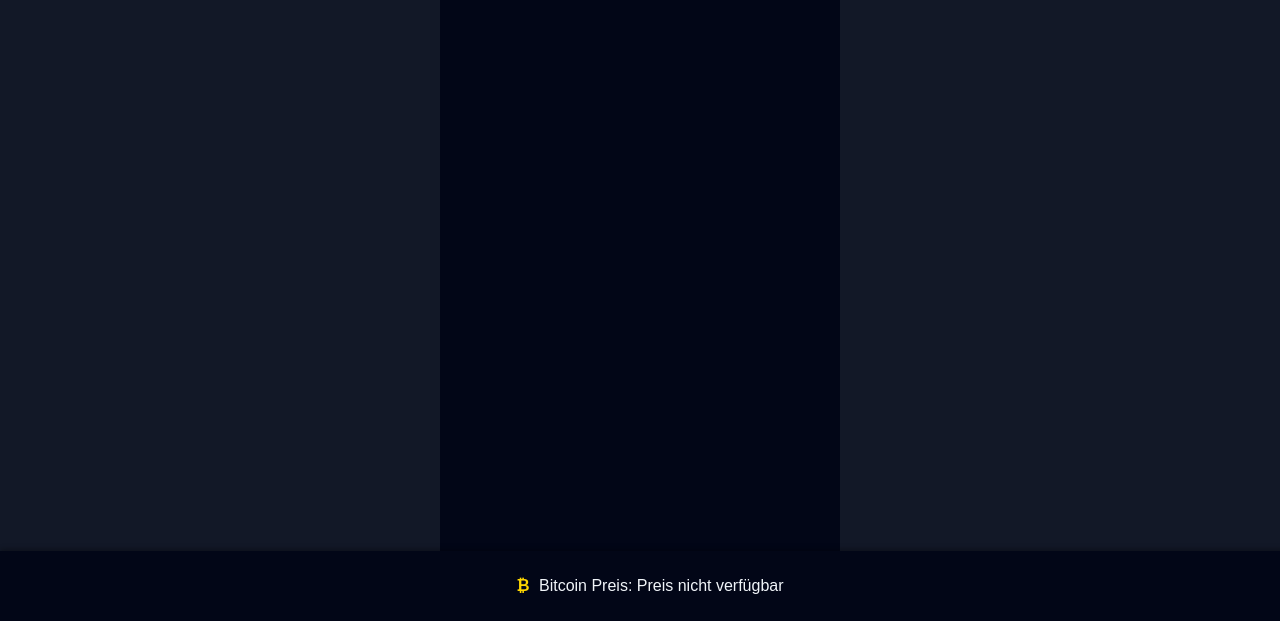
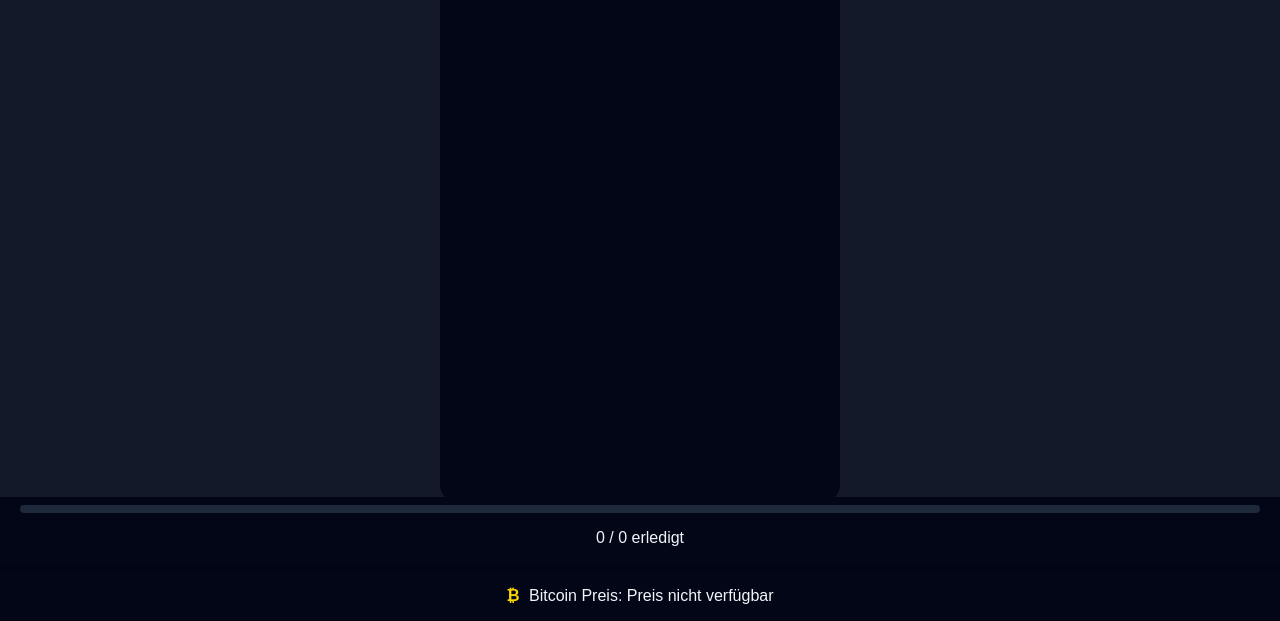
Before and after one commit to Dodorion/test, a plain HTML site: page index.html in a window 1280 px wide. Shown: the part 179-800 px from the top of the page. Drawn offline with Linux system fonts and the light colour scheme; no server answers.

Commit message:
Update style.css

```diff
--- a/style.css
+++ b/style.css
@@ -4,18 +4,17 @@ body {
   height: 100vh;
   overflow: hidden;
   background: #121827;
+  color: #f1f5f9;
   font-family: sans-serif;
-  color: #f1f5f9; /* ← DAS FEHLTE */
 }
 
+/* APP */
 .app {
-  height: calc(100vh - 50px); /* Footer-Höhe abziehen */
-  overflow-y: auto;          /* App scrollt */
-  background: #020617;
+  height: calc(100vh - 120px); /* Platz für Progress + Footer */
+  overflow-y: auto;
   padding: 20px;
   box-sizing: border-box;
-
-  width: 100%;
+  background: #020617;
   max-width: 400px;
   margin: 0 auto;
   border-radius: 16px;
@@ -107,35 +106,44 @@ button.delete-btn {
   cursor: pointer;
 }
 
-/* Fortschrittsbalken */
+/* PROGRESS */
+.progress-wrapper {
+  position: fixed;
+  bottom: 50px; /* über Footer */
+  left: 0;
+  width: 100%;
+  background: #020617;
+  padding: 8px 20px;
+  box-sizing: border-box;
+  text-align: center;
+}
+
 .progress-container {
   width: 100%;
-  height: 10px;
+  height: 8px;
   background: #1e293b;
   border-radius: 6px;
-  margin-bottom: 5px;
 }
 
 #progress-bar {
   height: 100%;
+  width: 0%;
   background: #3b82f6;
-  width: 0%;
   border-radius: 6px;
   transition: width 0.3s ease;
 }
 
-/* Footer */
-footer#btc-footer {
+/* FOOTER */
+footer {
   position: fixed;
   bottom: 0;
   left: 0;
+  height: 50px;
   width: 100%;
+  background: #020617;
   text-align: center;
-  padding: 10px;
-  background: #020617;
-  color: #f1f5f9;
+  line-height: 50px;
   box-shadow: 0 -2px 5px rgba(0,0,0,0.3);
-  z-index: 100;
 }
 
 #btc-icon {
```
